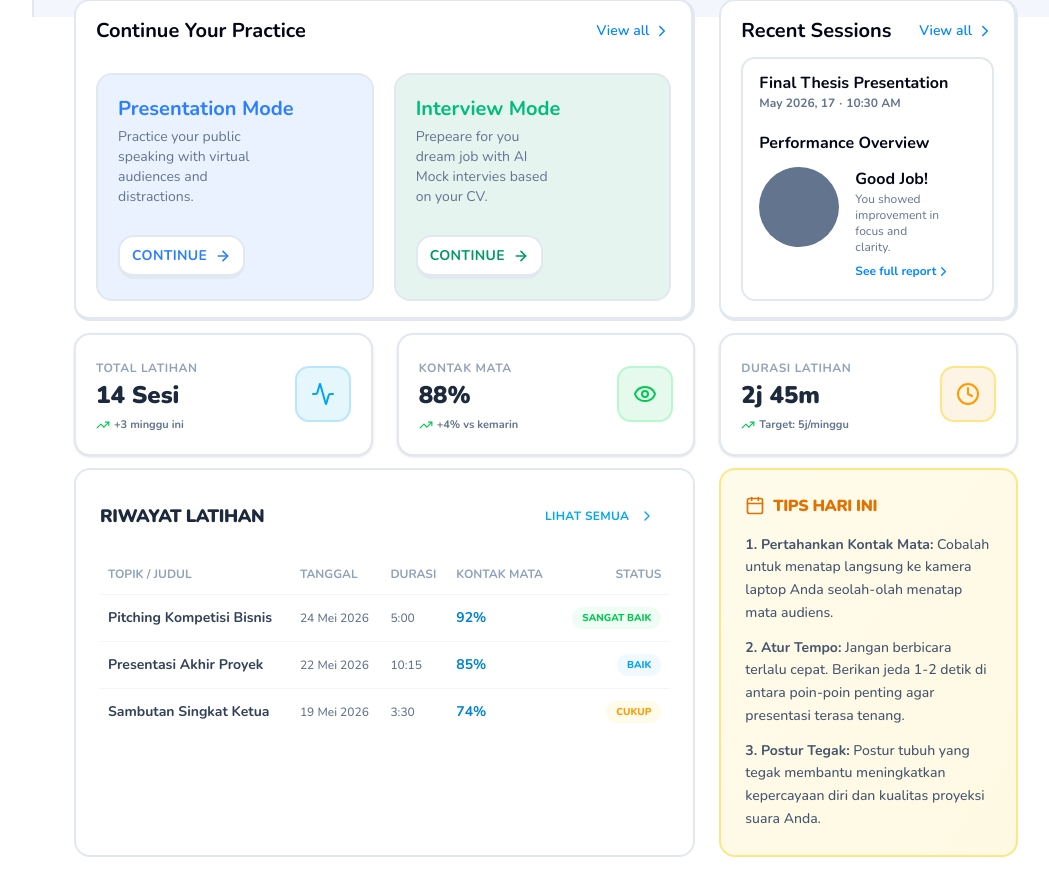
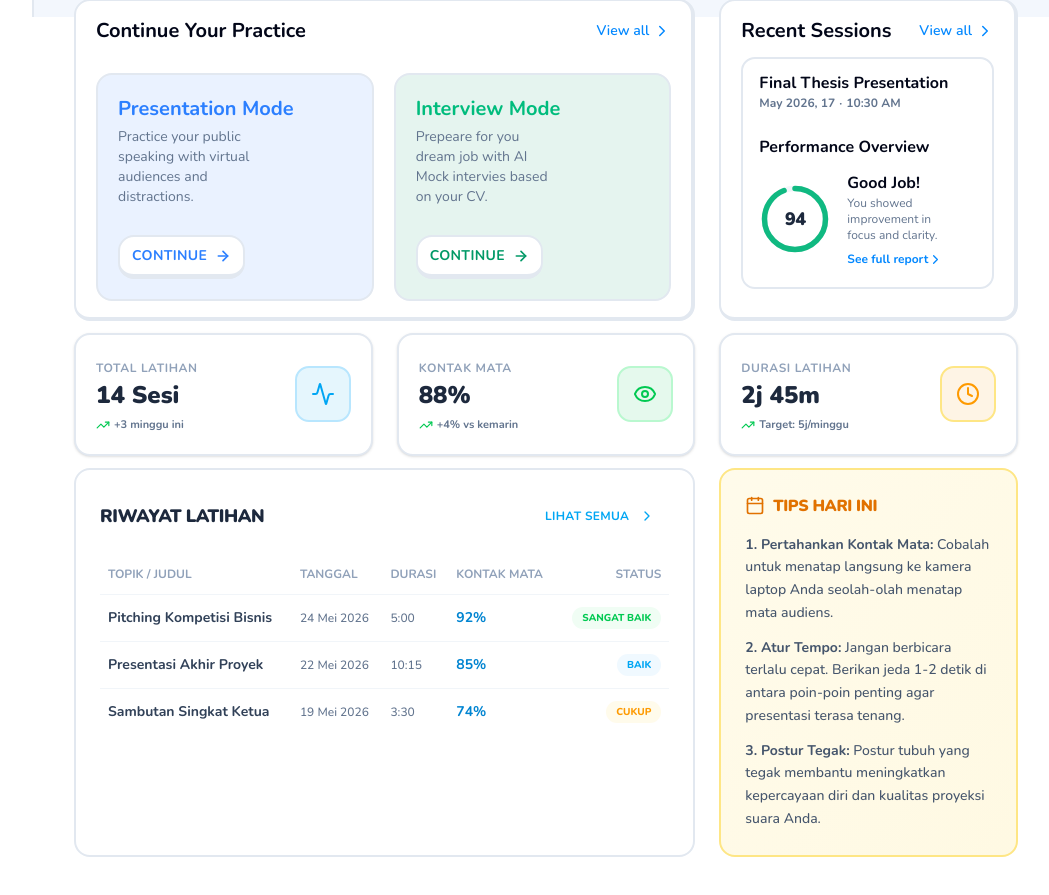
Before and after one commit to localhost-orgz/pitcho-fe, a Next.js app: page /studio in a window 1280 px wide. Shown: the part 783-1678 px from the top of the page, without its empty margins (222-1271 px from the left). Built offline with nearby package versions, Linux system fonts and the light colour scheme.

Commit message:
feat: score graph progress

```diff
--- a/src/app/studio/page.js
+++ b/src/app/studio/page.js
@@ -15,6 +15,7 @@ import {
 } from "lucide-react";
 import Image from "next/image";
 import Link from "next/link";
+import PerformanceCircle from "@/components/UI/PerformanceCircle";
 
 export default function StationPage() {
   const stats = [
@@ -307,8 +308,13 @@ export default function StationPage() {
 
             <div className="flex flex-col gap-3 mb-2">
               <h6 className="font-bold">Performance Overview</h6>
-              <div className="flex gap-4">
-                <div className="h-20 w-20 rounded-full bg-slate-500 shrink-0"></div>
+              <div className="flex gap-4 items-center">
+                <PerformanceCircle
+                  value={94}
+                  color="#10b981"
+                  size={72}
+                  strokeWidth={5.5}
+                />
                 <div className="flex flex-col">
                   <span className="font-bold">Good Job!</span>
                   <span className="text-slate-500 text-xs w-[70%]">
@@ -321,6 +327,9 @@ export default function StationPage() {
                 </div>
               </div>
             </div>
+          </div>
+          <div className="flex items-center">
+            <div></div>
           </div>
         </div>
       </div>
--- /dev/null
+++ b/src/components/UI/PerformanceCircle.jsx
@@ -0,0 +1,56 @@
+import React from "react";
+
+export default function PerformanceCircle({
+  value = 0,
+  color = "#10b981", // default emerald/green
+  size = 72,         // circle dimension in pixels
+  strokeWidth = 6,   // track border thickness
+  className = ""
+}) {
+  // Ensure value is bounded between 0 and 100
+  const normalizedValue = Math.min(Math.max(value, 0), 100);
+
+  // SVG dimensions calculations
+  const center = size / 2;
+  const radius = center - strokeWidth;
+  const circumference = 2 * Math.PI * radius;
+  const strokeDashoffset = circumference - (normalizedValue / 100) * circumference;
+
+  return (
+    <div
+      className={`relative flex items-center justify-center shrink-0 select-none ${className}`}
+      style={{ width: size, height: size }}
+    >
+      <svg
+        className="absolute inset-0 w-full h-full -rotate-90"
+        viewBox={`0 0 ${size} ${size}`}
+      >
+        {/* Track circle (Background circle) */}
+        <circle
+          cx={center}
+          cy={center}
+          r={radius}
+          className="stroke-slate-100 fill-none dark:stroke-slate-800"
+          strokeWidth={strokeWidth}
+        />
+        {/* Progress circle */}
+        <circle
+          cx={center}
+          cy={center}
+          r={radius}
+          className="fill-none transition-all duration-500 ease-out"
+          strokeWidth={strokeWidth}
+          stroke={color}
+          strokeDasharray={circumference}
+          strokeDashoffset={strokeDashoffset}
+          strokeLinecap="round"
+        />
+      </svg>
+
+      {/* Score label inside circle */}
+      <span className="text-lg font-black text-slate-800 dark:text-slate-100 z-1 leading-none tracking-tight">
+        {normalizedValue}
+      </span>
+    </div>
+  );
+}
```
